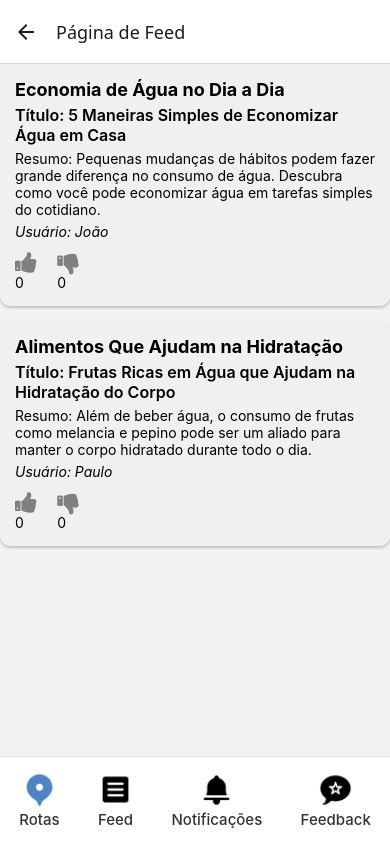
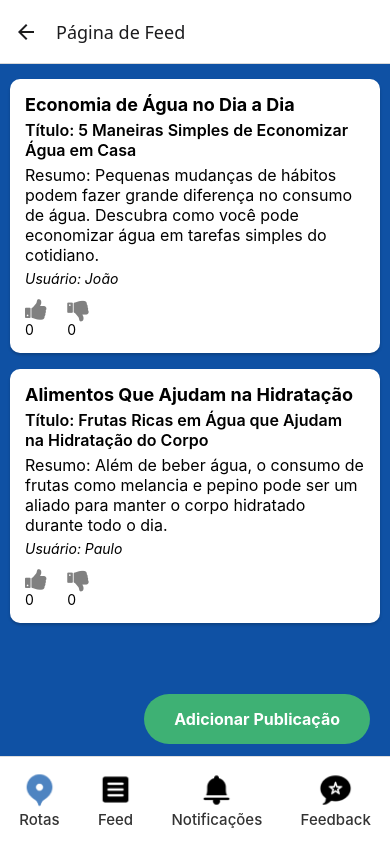
Before and after one commit to joaolouback/Hidrate-se, a React Native app: screen /Feed in a window 390 px wide. Built offline with nearby package versions, Linux system fonts and the light colour scheme.

Commit message:
feed ajustado para publicações

```diff
--- a/Screens/Feed.js
+++ b/Screens/Feed.js
@@ -142,7 +142,7 @@ export default function Feed() {
         data={posts}
         renderItem={renderItem}
         keyExtractor={(item) => item.id}
-        contentContainerStyle={{ paddingBottom: 100 }} // Espaço extra para evitar que o botão fique escondido
+        contentContainerStyle={{ paddingBottom: 120 }}
       />
       <TouchableOpacity style={styles.addButton} onPress={() => setModalVisible(true)}>
         <Text style={styles.addButtonText}>Adicionar Publicação</Text>
@@ -193,12 +193,15 @@ export default function Feed() {
 const styles = StyleSheet.create({
   container: {
     flex: 1,
+    backgroundColor: '#0F51A4', // Fundo azul
   },
   postContainer: {
-    backgroundColor: '#f0f0f0',
+    backgroundColor: '#ffffff', // Cor dos cards branco
     borderRadius: 10,
     padding: 15,
-    marginBottom: 15,
+    marginBottom: 1,
+    marginTop: 15,
+    marginHorizontal: 10, // Adiciona espaçamento nas laterais
     shadowColor: '#000',
     shadowOffset: { width: 0, height: 2 },
     shadowOpacity: 0.2,
@@ -217,7 +220,7 @@ const styles = StyleSheet.create({
     marginBottom: 5,
   },
   description: {
-    fontSize: 14,
+    fontSize: 16, // Aumentei o tamanho do texto da descrição
     marginBottom: 5,
   },
   user: {
@@ -235,15 +238,15 @@ const styles = StyleSheet.create({
     right: 10,
   },
   addButton: {
-    backgroundColor: '#007BFF',
-    paddingVertical: 10,
-    paddingHorizontal: 20,
-    borderRadius: 5,
+    backgroundColor: '#3EB174', // Cor verde especificada
+    paddingVertical: 15,
+    paddingHorizontal: 30,
+    borderRadius: 50,
     alignItems: 'center',
     position: 'absolute',
-    bottom: 20,
-    left: '50%',
-    transform: [{ translateX: -75 }],
+    bottom: 100, // Subi o botão um pouco
+    right: 20,
+    elevation: 5,
   },
   addButtonText: {
     color: '#fff',
```
